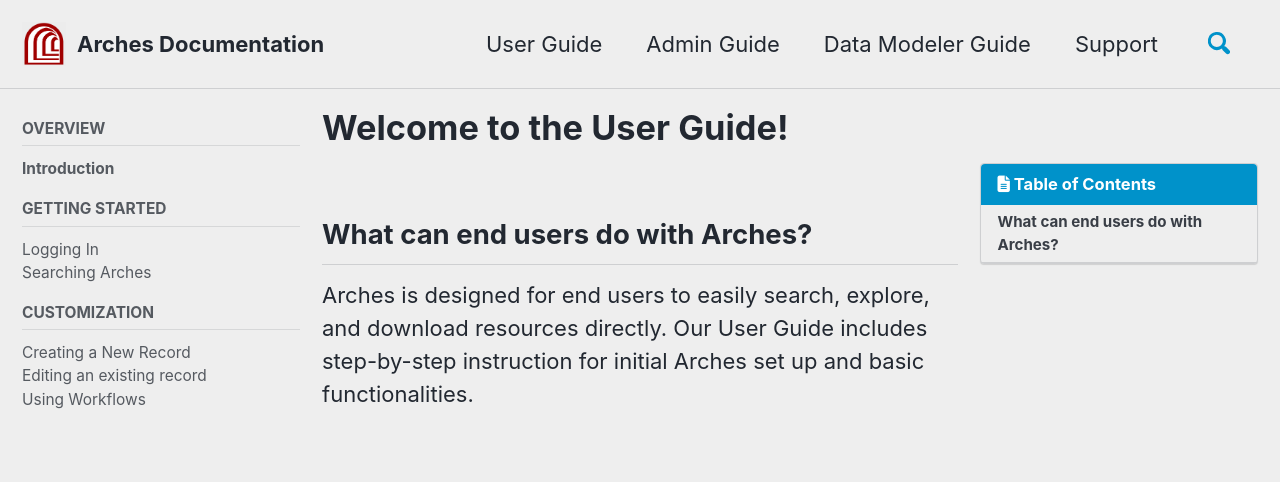
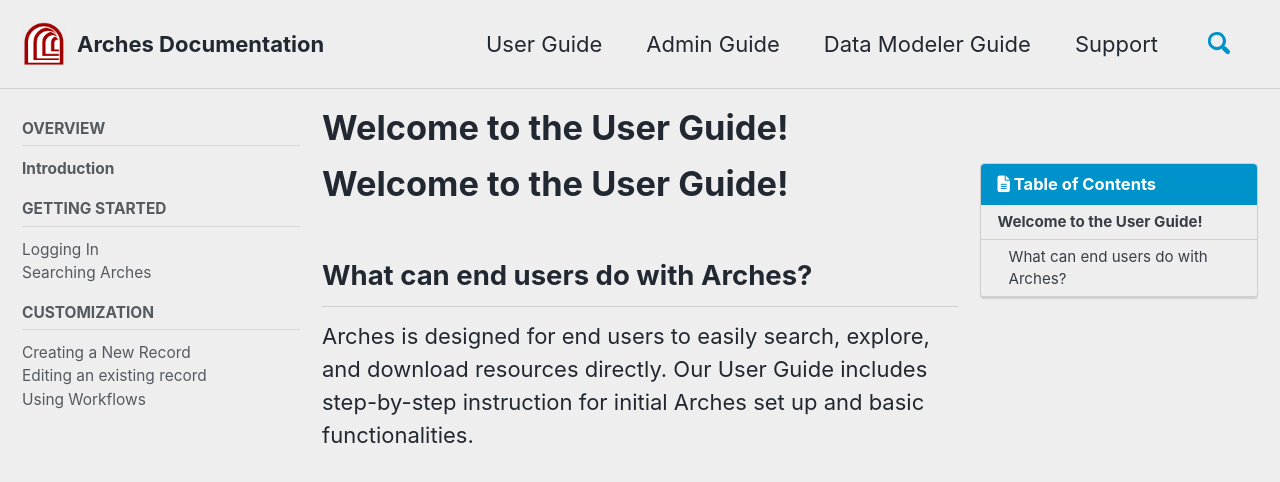
Before and after one commit to fargeo/archesguides, a Jekyll site: the page built from _pages/user.md, in a window 1280 px wide and 900 px high. Shown: the top 482 px of the window. Built offline with Jekyll 4.4.1, drawn with Linux system fonts in a browser that asks for light colours; cached includes are drawn as plain includes; nearby versions of some CDN libraries; our own code applies the rules of GitHub Pages for plain Markdown files.

Commit message:
Update user.md
Spacing test

```diff
--- a/_pages/user.md
+++ b/_pages/user.md
@@ -15,5 +14,6 @@
     values:
       author_profile: true
 ---
+# Welcome to the User Guide!
 ## What can end users do with Arches?
 Arches is designed for end users to easily search, explore, and download resources directly. Our User Guide includes step-by-step instruction for initial Arches set up and basic functionalities.
```
Also changed, not shown: other parts of _pages/user.md (+0 -1 lines).
